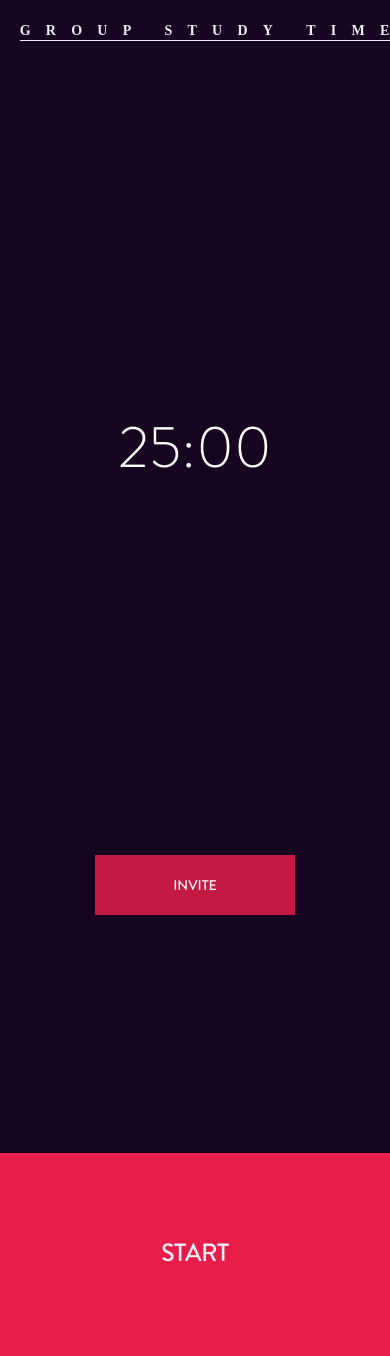
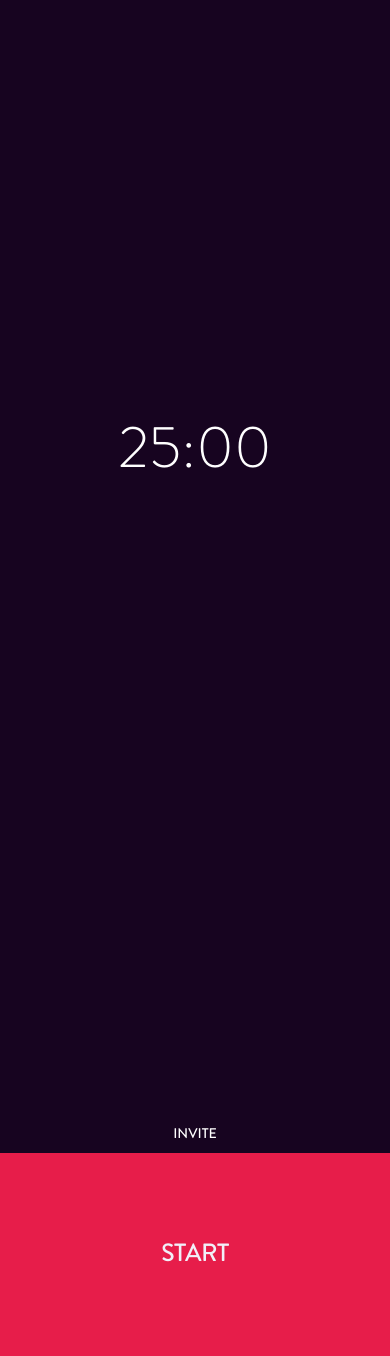
Before and after one commit to maharshmellow/groupstudy, a Flask app: page / in a window 390 px wide. Run offline with Flask 2, Linux system fonts and the light colour scheme; some libraries are stand-ins or nearby versions.

Commit message:
small window working now

```diff
--- a/templates/design.html
+++ b/templates/design.html
@@ -159,6 +159,19 @@ html, body {
         padding: 0;
         padding-top: 10px;
     }
+    #logo{
+        visibility: hidden;
+    }
+    #inviteButton{
+        /*visibility: hidden;*/
+        position: absolute;
+        left: 0px;
+        bottom: 15vh;
+        padding: 10px;
+        width: 100%;
+        background-color: #170420;
+
+    }
 
 }
 </style>
@@ -188,12 +201,12 @@ function copyInviteLink(elementId) {
 
   // change the text of the button
   document.getElementById("inviteButton").innerText = "COPIED TO CLIPBOARD";
-  document.getElementById("inviteButton").style.backgroundColor = "#E71D4A";
+  // document.getElementById("inviteButton").style.backgroundColor = "#E71D4A";
 
   setInterval(function () {
      //set the inner html, parse the value from the inner html as well
      document.getElementById("inviteButton").innerText = "INVITE";
-     document.getElementById("inviteButton").style.backgroundColor = "#C41943";
+    //  document.getElementById("inviteButton").style.backgroundColor = "#C41943";
  }, 3000);
 
 
```
